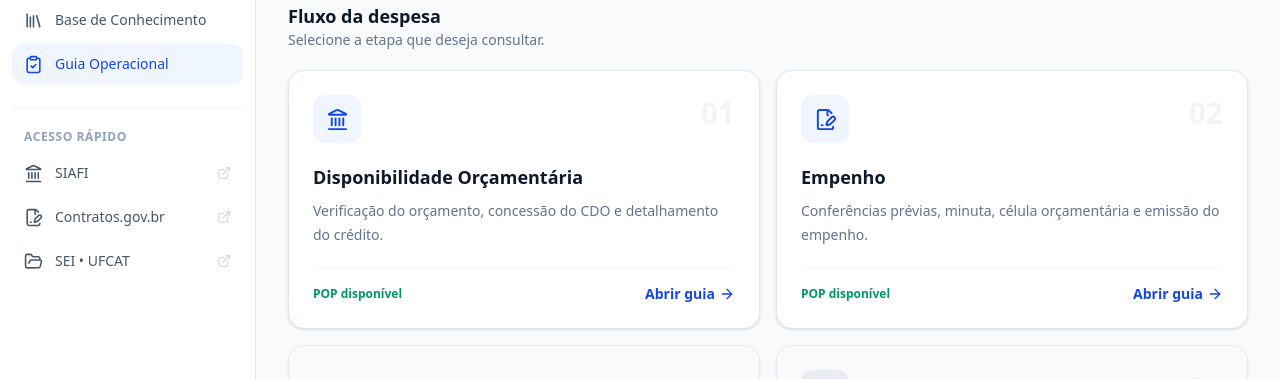
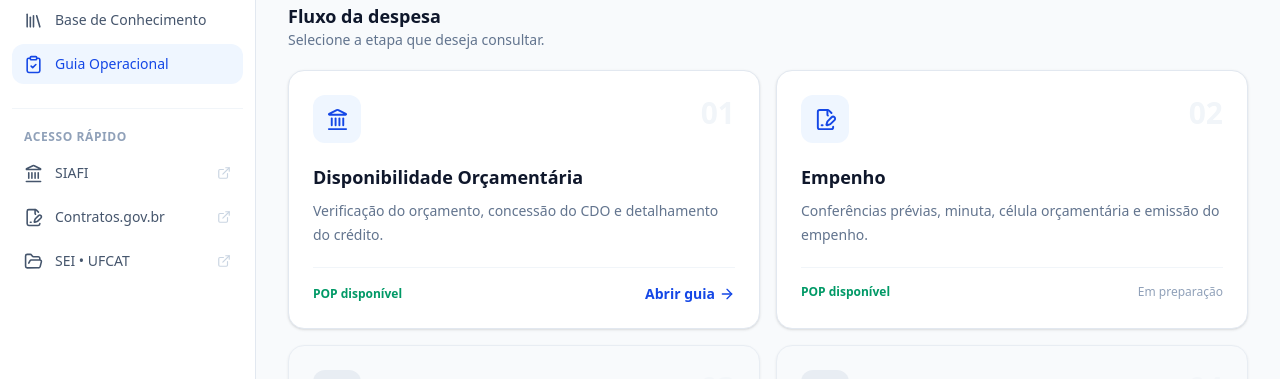
Before and after one commit to thiagoamorim-ship-it/sgofufcat, a React (Vite) app: page /checklist in a window 1280 px wide. Shown: the part 392-771 px from the top of the page. Built offline with nearby package versions, Linux system fonts and the light colour scheme.

Commit message:
feat: conecta disponibilidade ao guia operacional

```diff
--- a/src/pages/Checklist.tsx
+++ b/src/pages/Checklist.tsx
@@ -9,6 +9,8 @@ import {
   LockKeyhole,
 } from 'lucide-react';
 
+import { Link } from 'react-router-dom';
+
 type Guide = {
   id: string;
   number: string;
@@ -17,6 +19,7 @@ type Guide = {
   icon: typeof Landmark;
   available: boolean;
   detail: string;
+  path?: string;
 };
 
 const guides: Guide[] = [
@@ -29,6 +32,7 @@ const guides: Guide[] = [
     icon: Landmark,
     available: true,
     detail: 'POP disponível',
+    path: '/checklist/disponibilidade',
   },
   {
     id: 'empenho',
@@ -117,17 +121,8 @@ export default function Checklist() {
           {guides.map((guide) => {
             const Icon = guide.icon;
 
-            return (
-              <button
-                key={guide.id}
-                type="button"
-                disabled={!guide.available}
-                className={`group relative rounded-2xl border p-6 text-left shadow-sm transition ${
-                  guide.available
-                    ? 'border-slate-200 bg-white hover:-translate-y-0.5 hover:border-blue-200 hover:shadow-md'
-                    : 'cursor-not-allowed border-slate-200 bg-slate-50 opacity-70'
-                }`}
-              >
+            const cardContent = (
+              <>
                 <div className="mb-5 flex items-start justify-between">
                   <div
                     className={`flex h-12 w-12 items-center justify-center rounded-xl ${
@@ -172,17 +167,49 @@ export default function Checklist() {
                     {guide.detail}
                   </span>
 
-                  {guide.available && (
+                  {guide.available && guide.path && (
                     <span className="flex items-center gap-1 text-sm font-semibold text-blue-700">
                       Abrir guia
+
                       <ArrowRight
                         size={16}
                         className="transition group-hover:translate-x-1"
                       />
                     </span>
                   )}
+
+                  {guide.available && !guide.path && (
+                    <span className="text-xs font-medium text-slate-400">
+                      Em preparação
+                    </span>
+                  )}
                 </div>
-              </button>
+              </>
+            );
+
+            if (guide.available && guide.path) {
+              return (
+                <Link
+                  key={guide.id}
+                  to={guide.path}
+                  className="group block rounded-2xl border border-slate-200 bg-white p-6 text-left shadow-sm transition hover:-translate-y-0.5 hover:border-blue-200 hover:shadow-md"
+                >
+                  {cardContent}
+                </Link>
+              );
+            }
+
+            return (
+              <div
+                key={guide.id}
+                className={`relative rounded-2xl border p-6 text-left shadow-sm ${
+                  guide.available
+                    ? 'border-slate-200 bg-white'
+                    : 'border-slate-200 bg-slate-50 opacity-70'
+                }`}
+              >
+                {cardContent}
+              </div>
             );
           })}
         </div>
@@ -200,16 +227,42 @@ export default function Checklist() {
             </h2>
 
             <div className="mt-4 flex flex-wrap items-center gap-2 text-sm">
-              <FlowItem number="1" label="Disponibilidade" active />
-              <ArrowRight size={15} className="text-slate-300" />
+              <FlowItem
+                number="1"
+                label="Disponibilidade"
+                active
+              />
 
-              <FlowItem number="2" label="Empenho" active />
-              <ArrowRight size={15} className="text-slate-300" />
+              <ArrowRight
+                size={15}
+                className="text-slate-300"
+              />
 
-              <FlowItem number="3" label="Liquidação" />
-              <ArrowRight size={15} className="text-slate-300" />
+              <FlowItem
+                number="2"
+                label="Empenho"
+                active
+              />
 
-              <FlowItem number="4" label="Pagamento" />
+              <ArrowRight
+                size={15}
+                className="text-slate-300"
+              />
+
+              <FlowItem
+                number="3"
+                label="Liquidação"
+              />
+
+              <ArrowRight
+                size={15}
+                className="text-slate-300"
+              />
+
+              <FlowItem
+                number="4"
+                label="Pagamento"
+              />
             </div>
           </div>
         </div>
```
